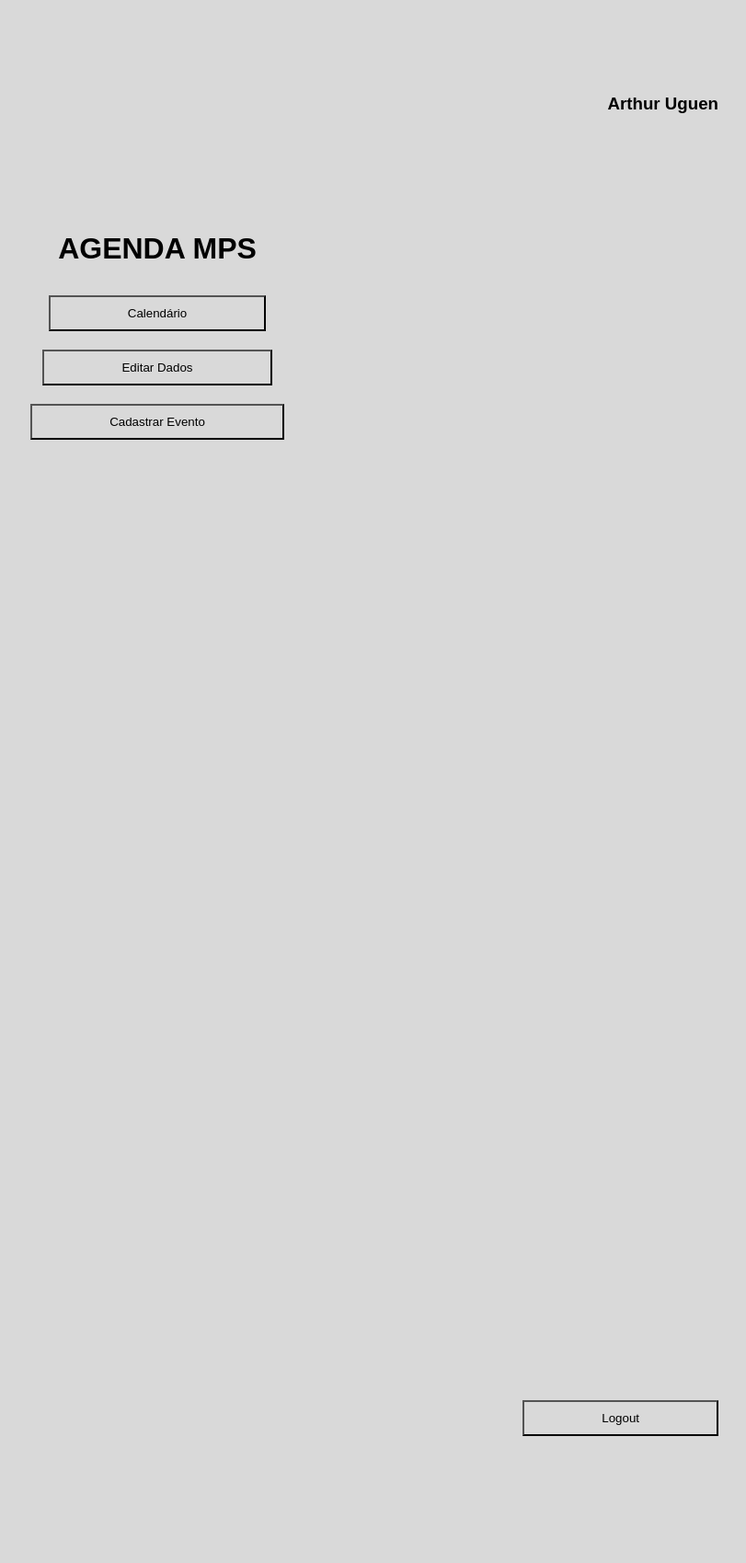
After one commit to artuguen28uea/MPS_AGENDA, a Flask app: page /calendario/evento in a window 1280 px wide. The commit adds this page. Shown: the whole page at 92% size, without its empty margins (469-1280 px from the left). Run offline with Flask 2, Linux system fonts and the light colour scheme.

Commit message:
crud user

```diff
--- /dev/null
+++ b/app.py
@@ -0,0 +1,61 @@
+import sqlite3
+import random
+from flask import Flask, render_template, g, request
+from src.models import Validation
+
+app = Flask(__name__)
+app.secret_key = "dosfjdsofjoskjeicds_Sd"
+
+# LOGIN
+
+@app.route("/", methods=["GET"])
+def login():
+    return render_template("login.html")
+
+@app.route("/", methods=["POST"])
+def submit_login():
+    forms = request.form
+    val = Validation("src/database.db")
+    if val.login_val(forms['uemail'], forms['pwd']):
+        return render_template("home.html")
+    else:
+        return render_template("login.html")
+
+# CADASTRO
+
+@app.route("/cadastro", methods=["GET"])
+def cadastro():
+    return render_template("cadastro.html")
+
+@app.route("/cadastro", methods=["POST"])
+def submit_cadastro():
+    forms = request.form
+    val = Validation("src/database.db")
+    if val.cadastro_val(forms['uname'], forms['uemail'], forms['psw'], forms['confpsw']):
+        return render_template("login.html")
+    else:
+        return render_template("cadastro.html")
+
+# CALENDARIO
+
+
+@app.route("/calendario/evento", methods=["GET"])
+def evento():
+    return render_template("home.html")
+
+
+@app.route("/calendario/evento", methods=["POST"])
+def submit_evento():
+    return render_template("home.html")
+
+
+
+@app.teardown_appcontext
+def close_connection(exception):
+    db = getattr(g, '_database', None)
+    if db is not None:
+        db.close()
+
+
+if __name__ == '__main__':
+    app.run()
--- a/agenda/src/database.py
+++ b/src/database.py
@@ -1,6 +1,6 @@
 import sqlite3
 
-connection = sqlite3.connect("agenda/users.db")
+connection = sqlite3.connect("src/database.db")
 
 cursor = connection.cursor()
 
@@ -44,5 +44,6 @@ for i in range(len(events)):
   cursor.execute("insert into event (user_id, event_title, event_date, event_description, event_status) values (?, ?, ?, ?, ?)",
             [events[i][0], events[i][1], events[i][2], events[i][3], events[i][4]])
 
+connection.commit()
 
 connection.close()
--- /dev/null
+++ b/static/css/home.css
@@ -0,0 +1,74 @@
+/*
+	@name login
+*/
+/* Only edit this if you know what you are doing! */
+body {
+	margin-top: 8%;
+	margin-bottom: 10%;
+	margin-left: auto;
+	margin-right: auto;
+	padding: 0px;
+	font-family:"Arial";
+	overflow-x:hidden;
+	background-color: #D9D9D9;
+
+}
+
+
+img {
+	position: absolute;
+	display: block;
+	margin: 0px;
+	border: none;
+	padding: 0px;
+}
+
+input {
+	background-color: #C5C5C5;
+	font-family: "Arial";
+	padding-right: 20px;
+	padding-left: 20px;
+	padding-top: 5px;
+	padding-bottom: 5px;
+	margin: 2px;
+}
+
+a {
+	font-family: "Arial";
+}
+
+button {
+	background-color: #D9D9D9;;
+	color: black;
+	align-items: center;
+	margin-top: 10px;
+	margin-bottom: 10px;
+	padding-right: 84px;
+	padding-left: 84px;
+	padding-top: 10px;
+	padding-bottom: 10px;
+}
+
+#user {
+	text-align: end;
+	margin-right: 30px;
+}
+
+#title {
+	background-color: #D9D9D9;
+	text-align: center;
+	margin-right: 30px;
+	margin-left: 30px;
+	margin-top: 10%;
+}
+
+#content-container {
+	text-align: center;
+
+}
+
+#logout {
+	margin-top: 80%;
+	margin-right: 30px;
+	text-align: end;
+}
--- a/agenda/static/css/login.css
+++ b/static/css/login.css
@@ -3,7 +3,7 @@
 */
 /* Only edit this if you know what you are doing! */
 body {
-	margin-top: 10%;
+	margin-top: 30%;
 	margin-bottom: 10%;
 	margin-left: auto;
 	margin-right: auto;
@@ -29,7 +29,7 @@ input {
 	padding-left: 20px;
 	padding-top: 5px;
 	padding-bottom: 5px;
-	margin: 5px;
+	margin: 2px;
 }
 
 h1 {
--- /dev/null
+++ b/templates/home.html
@@ -0,0 +1,43 @@
+<!DOCTYPE html>
+<html xmlns="http://www.w3.org/1999/xhtml" xml:lang="en" lang="en">
+
+<head>
+    <meta http-equiv="content-type" content="text/html" charset="utf-8" />
+    <title>Wellcome!</title>
+    <meta name="viewport" content="width=device-width, initial-scale=1.0">
+    <meta name="description" content="">
+    <link rel="stylesheet" href="../static/css/home.css" />
+    <script src="{{url_for('static', filename='js/home.js')}}"></script>
+</head>
+
+<body>
+
+    <div id="user">
+        <h3>Arthur Uguen</h3>
+    </div>
+
+    <div id="title">
+        <h1>AGENDA MPS</h1>
+    </div>
+
+    <div id="content-container">
+
+        <div id="calendario">
+            <button id="calendarioButton" class="buttons">Calendário</button>
+        </div>
+
+        <div id="editar_usuario">
+            <button id="userDataButton" class="buttons">Editar Dados</button>
+        </div>
+
+        <div id="cadastrar_evento">
+            <button id="eventButton" class="buttons">Cadastrar Evento</button>
+        </div>
+    </div>
+
+    <div id="logout">
+        <button id="logoutButton" class="buttons">Logout</button>
+    </div>
+</body>
+
+</html>
```
Also changed, not shown: agenda/src/app.py (deleted, +0 -42 lines), agenda/static/css/main.css (deleted, +0 -55 lines), agenda/static/js/main.js (deleted, +0 -20 lines), agenda/templates/index.html (deleted, +0 -37 lines), agenda/templates/login.html (deleted, +0 -39 lines), src/models.py (added, +54 -0 lines), static/css/cadastro.css (renamed from agenda/static/css/cadastro.css, +7 -7 lines), static/home.js (added, +11 -0 lines), templates/cadastro.html (renamed from agenda/templates/cadastro.html, +8 -5 lines), templates/login.html (added, +42 -0 lines), agenda/src/database.db (deleted), src/database.db (added), static/js/login.js (added).
